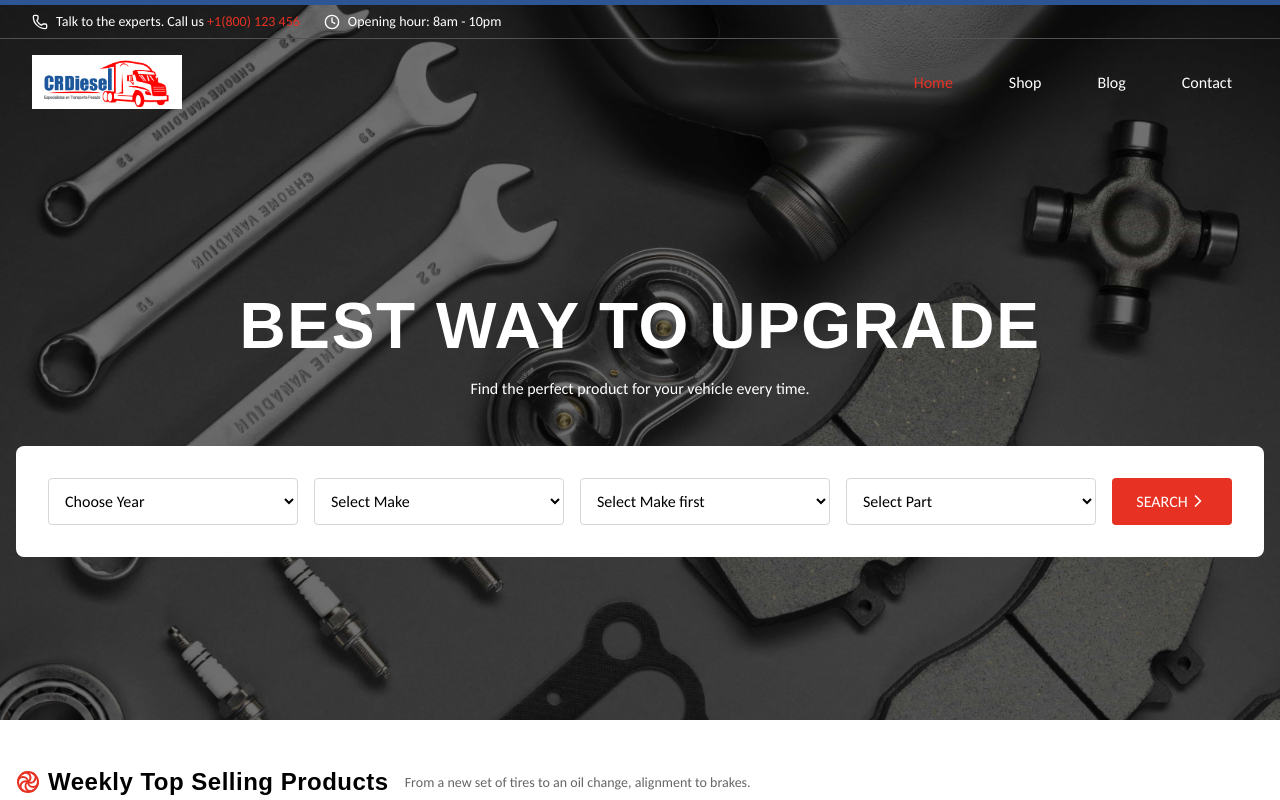
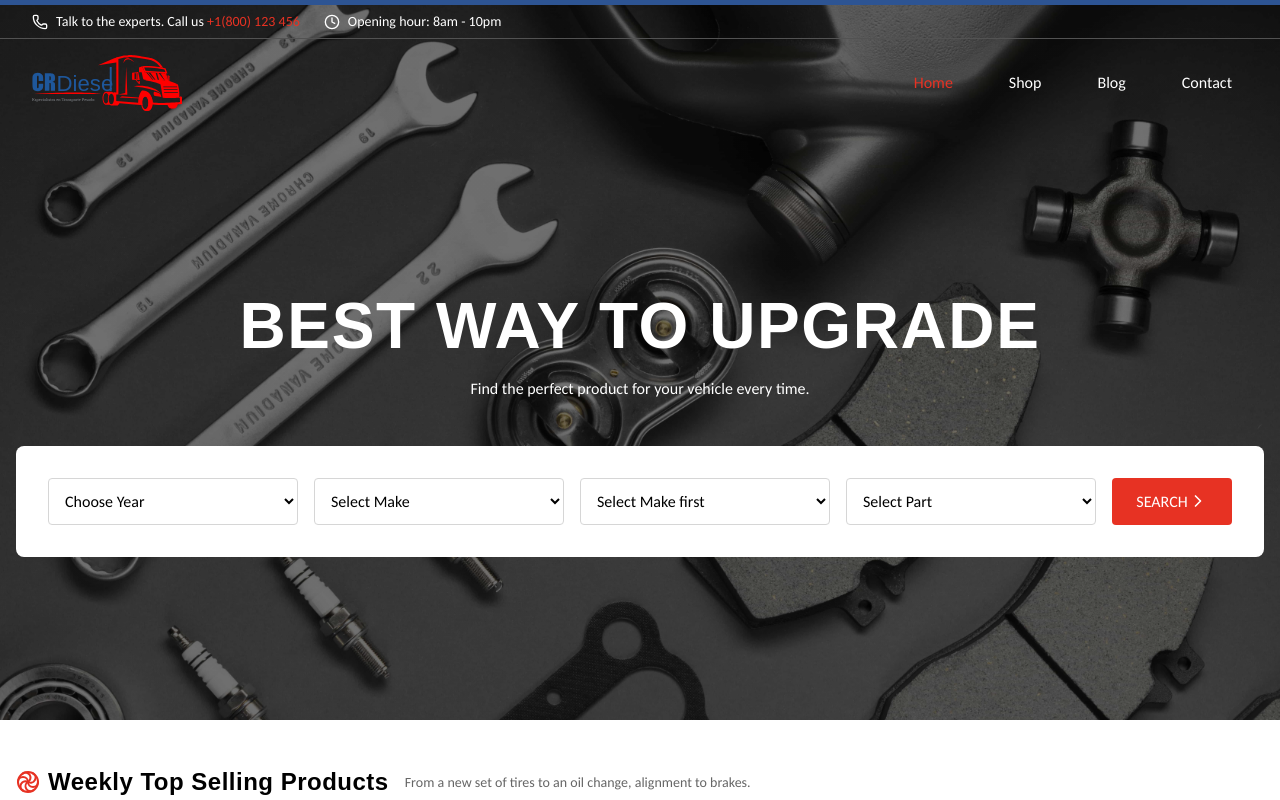
Before and after one commit to DVinay96/crlanding, a Next.js app: page / in a window 1280 px wide. Shown: the top 800 px of the page. Built offline with nearby package versions, Linux system fonts and the light colour scheme; a web font is replaced by a local one.

Commit message:
feat: logo change

```diff
--- a/src/components/layout/Header.tsx
+++ b/src/components/layout/Header.tsx
@@ -34,7 +34,7 @@ const Header = () => {
         <Container>
           <MainHeaderContent>
             <Image
-              src={'/images/logocrd.png'}
+              src={'/images/logo.svg'}
               alt="Autosoe Logo"
               width={150} // Set appropriate width
               height={40} // Set appropriate height
@@ -45,7 +45,7 @@ const Header = () => {
 
             <Navigation isOpen={isOpen}>
               <LogoNav
-                src={'/images/logocrd.png'}
+                src={'/images/logo.svg'}
                 alt="Autosoe Logo"
                 width={150} // Set appropriate width
                 height={40} // Set appropriate height
```
Also changed, not shown: public/images/logo.svg (added).
